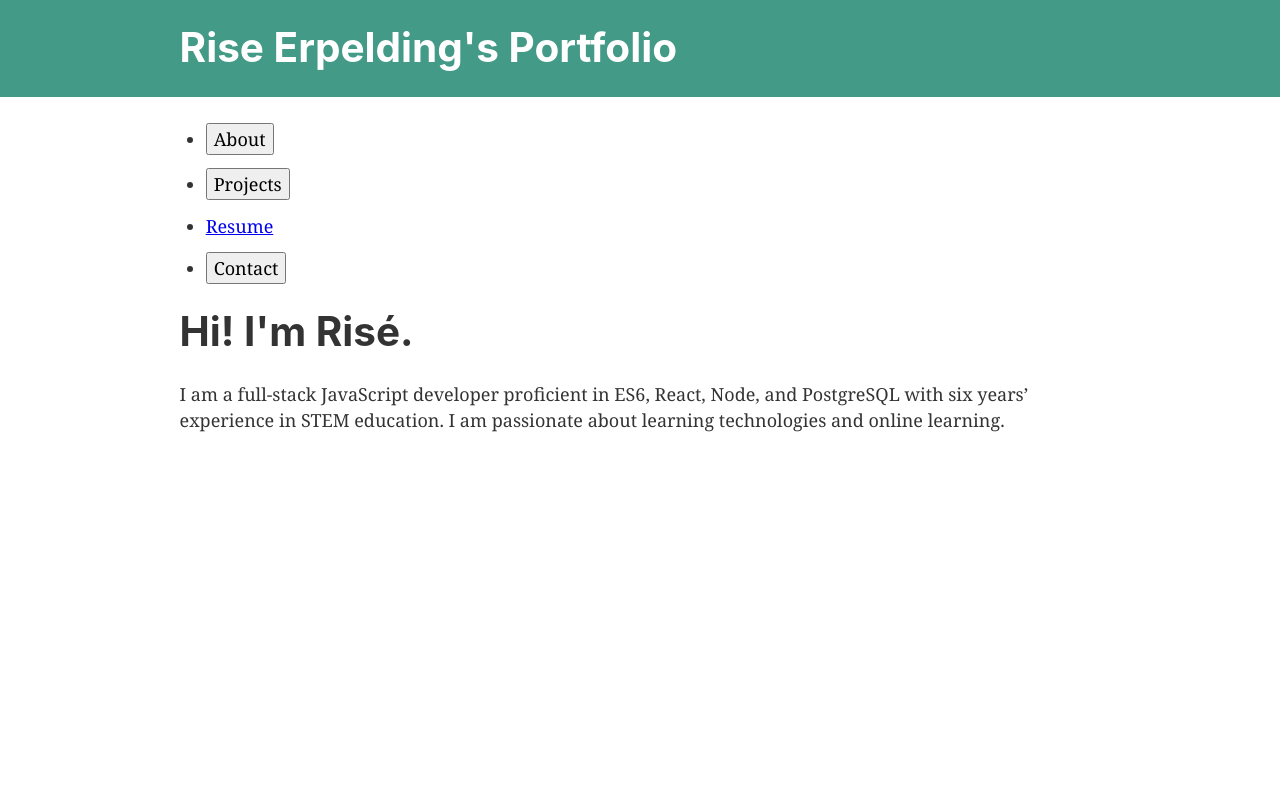
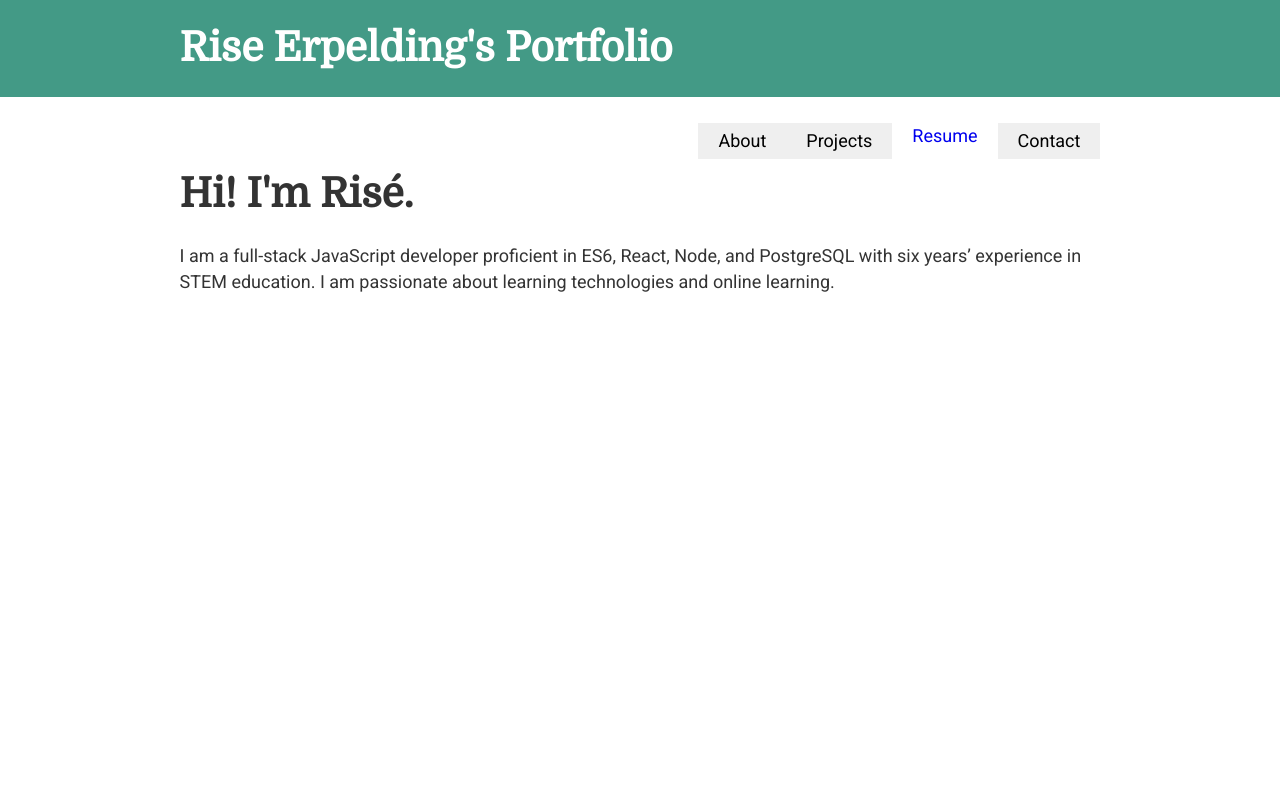
Before and after one commit to rise-erpelding/hello-gatsby, a Gatsby site: page / in a window 1280 px wide. Shown: the top 800 px of the page. Built offline with nearby package versions, Linux system fonts and the light colour scheme; Gatsby itself is replaced by a stand-in of ours.

Commit message:
updated fonts

```diff
--- a/src/components/layout.css
+++ b/src/components/layout.css
@@ -1,5 +1,7 @@
+@import url('https://fonts.googleapis.com/css2?family=Domine&family=Roboto&display=swap');
+
 html {
-  font-family: sans-serif;
+  font-family: 'Domine', serif;
   -ms-text-size-adjust: 100%;
   -webkit-text-size-adjust: 100%;
 }
@@ -185,7 +187,7 @@ textarea {
   font: inherit;
 }
 html {
-  font: 112.5%/1.45em georgia, serif;
+  font: 112.5%/1.45em 'Lato', sans-serif;
   box-sizing: border-box;
   overflow-y: scroll;
 }
@@ -200,7 +202,7 @@ html {
 }
 body {
   color: hsla(0, 0%, 0%, 0.8);
-  font-family: georgia, serif;
+  font-family: 'Roboto', sans-serif;
   font-weight: normal;
   word-wrap: break-word;
   font-kerning: normal;
@@ -230,8 +232,7 @@ h1 {
   padding-top: 0;
   margin-bottom: 1.45rem;
   color: inherit;
-  font-family: -apple-system, BlinkMacSystemFont, Segoe UI, Roboto, Oxygen,
-    Ubuntu, Cantarell, Fira Sans, Droid Sans, Helvetica Neue, sans-serif;
+  font-family: 'Domine', serif;
   font-weight: bold;
   text-rendering: optimizeLegibility;
   font-size: 2.25rem;
@@ -247,8 +248,7 @@ h2 {
   padding-top: 0;
   margin-bottom: 1.45rem;
   color: inherit;
-  font-family: -apple-system, BlinkMacSystemFont, Segoe UI, Roboto, Oxygen,
-    Ubuntu, Cantarell, Fira Sans, Droid Sans, Helvetica Neue, sans-serif;
+  font-family: 'Domine', serif;
   font-weight: bold;
   text-rendering: optimizeLegibility;
   font-size: 1.62671rem;
@@ -264,8 +264,7 @@ h3 {
   padding-top: 0;
   margin-bottom: 1.45rem;
   color: inherit;
-  font-family: -apple-system, BlinkMacSystemFont, Segoe UI, Roboto, Oxygen,
-    Ubuntu, Cantarell, Fira Sans, Droid Sans, Helvetica Neue, sans-serif;
+  font-family: 'Domine', serif;
   font-weight: bold;
   text-rendering: optimizeLegibility;
   font-size: 1.38316rem;
@@ -281,8 +280,7 @@ h4 {
   padding-top: 0;
   margin-bottom: 1.45rem;
   color: inherit;
-  font-family: -apple-system, BlinkMacSystemFont, Segoe UI, Roboto, Oxygen,
-    Ubuntu, Cantarell, Fira Sans, Droid Sans, Helvetica Neue, sans-serif;
+  font-family: 'Domine', serif;
   font-weight: bold;
   text-rendering: optimizeLegibility;
   font-size: 1rem;
@@ -298,8 +296,7 @@ h5 {
   padding-top: 0;
   margin-bottom: 1.45rem;
   color: inherit;
-  font-family: -apple-system, BlinkMacSystemFont, Segoe UI, Roboto, Oxygen,
-    Ubuntu, Cantarell, Fira Sans, Droid Sans, Helvetica Neue, sans-serif;
+  font-family: 'Domine', serif;
   font-weight: bold;
   text-rendering: optimizeLegibility;
   font-size: 0.85028rem;
@@ -315,8 +312,7 @@ h6 {
   padding-top: 0;
   margin-bottom: 1.45rem;
   color: inherit;
-  font-family: -apple-system, BlinkMacSystemFont, Segoe UI, Roboto, Oxygen,
-    Ubuntu, Cantarell, Fira Sans, Droid Sans, Helvetica Neue, sans-serif;
+  font-family: 'Domine', serif;
   font-weight: bold;
   text-rendering: optimizeLegibility;
   font-size: 0.78405rem;
--- a/src/pages/index.css
+++ b/src/pages/index.css
@@ -0,0 +1,22 @@
+html {
+  scroll-behavior: smooth;
+}
+
+.index__faux-navbar {
+  list-style: none;
+  display: flex;
+  margin: 0;
+  padding: 0;
+  justify-content: flex-end;
+}
+
+.index__faux-navbar > li > button {
+  border: none;
+  padding: 5px 20px;
+  cursor: pointer;
+}
+
+.index__faux-navbar > li > a {
+  padding: 5px 20px;
+  text-decoration: none;
+}
--- a/src/pages/index.js
+++ b/src/pages/index.js
@@ -1,4 +1,4 @@
-import React, { useRef, useContext, Profiler } from "react";
+import React, { useRef } from "react";
 import { Link } from "gatsby";
 
 import Layout from "../components/layout"
@@ -33,13 +33,7 @@ const IndexPage = () => {
           >
           <SEO title="Home" />
           {/* Nav bar starts here */}
-          <ul style={{
-            // listStyle: `none`,
-            // display: `flex`,
-            // margin: `0`,
-            // padding: `0`,
-            // justifyContent: `flex-end`,
-          }}>
+          <ul className="index__faux-navbar">
             <li><button onClick={aboutScroll} onKeyDown={aboutScroll}>About</button></li>
             <li><button onClick={projectsScroll} onKeyDown={projectsScroll}>Projects</button></li>
             <li><Link to="/resume/">Resume</Link></li>
```
